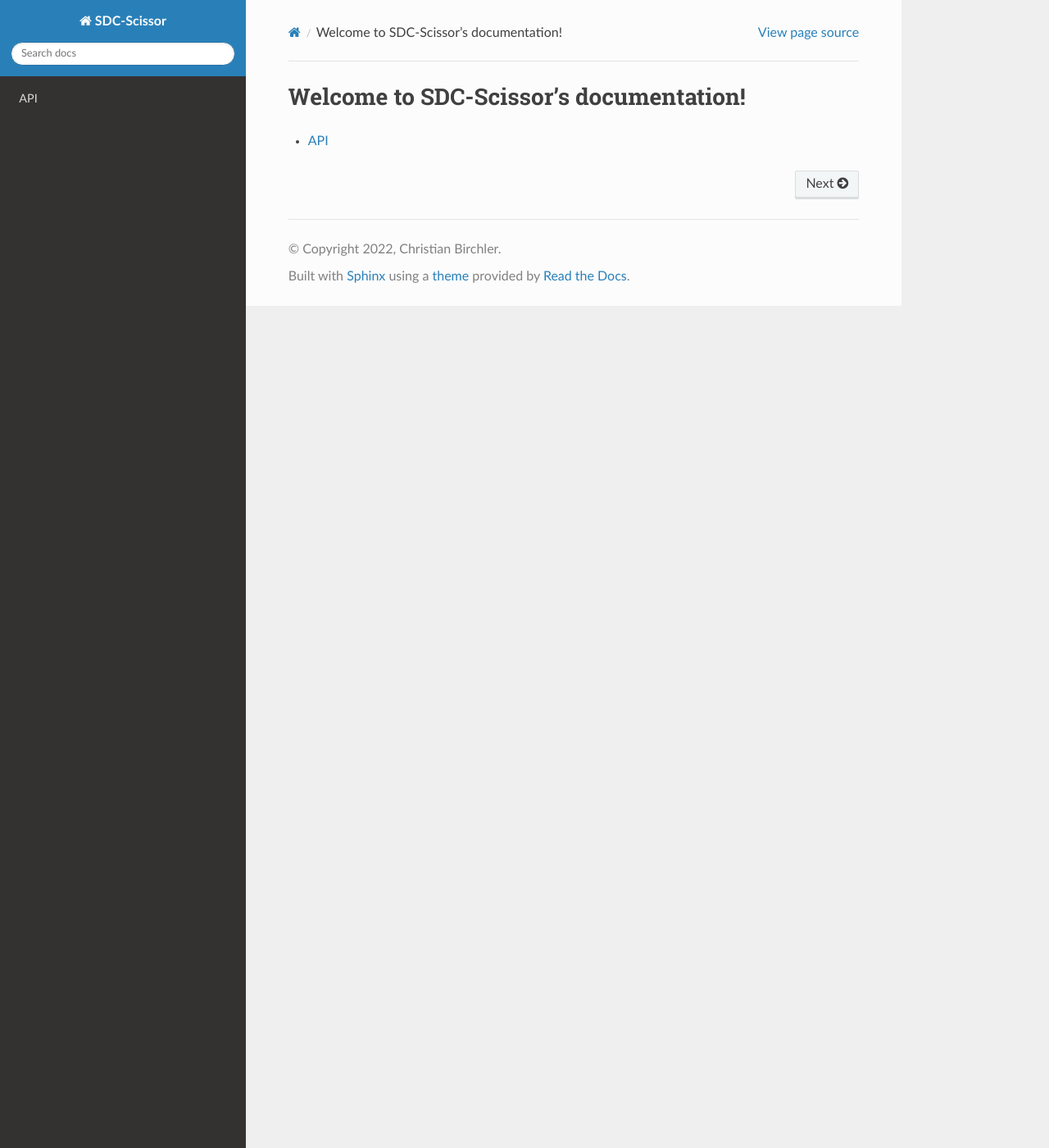
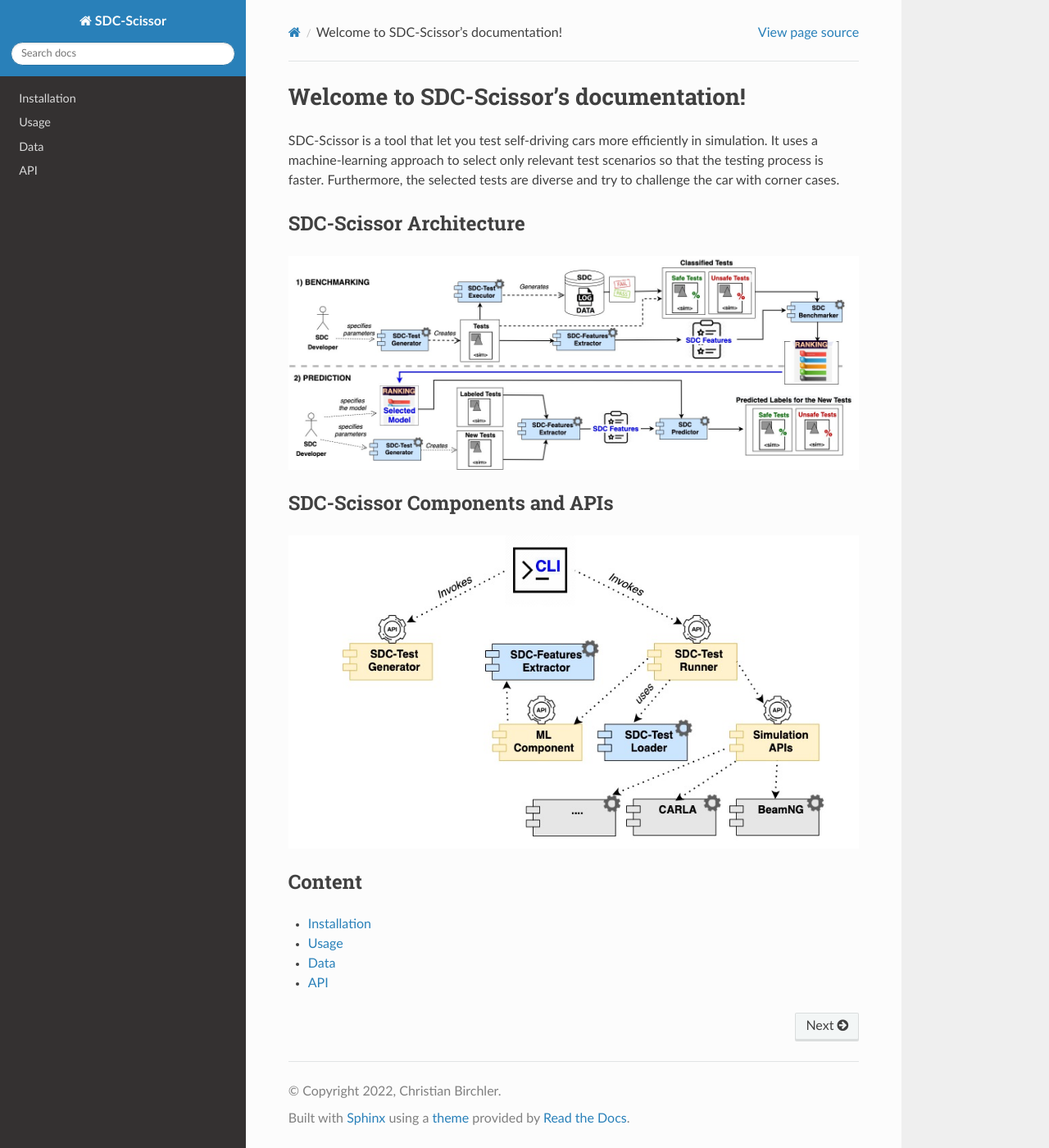
Before and after one commit to christianbirchler-org/sdc-scissor, a Sphinx documentation site: the page built from docs/index.rst, in a window 1280 px wide and 1400 px high. Shown: the whole window at 82% size. Built offline with Sphinx 7.4.7 and the Read the Docs theme 2.0.0, drawn with Linux system fonts in a browser that asks for light colours.

Commit message:
#25 add some pages

```diff
--- a/docs/api.rst
+++ b/docs/api.rst
@@ -1,5 +1,6 @@
 API
 ===
+Some preliminary words about the API.
 
 .. automodule:: sdc_scissor.testing_api.test
 .. automodule:: sdc_scissor.testing_api.test_generator
--- /dev/null
+++ b/docs/data.rst
@@ -0,0 +1,3 @@
+Data
+====
+Links to Zenodo.
--- a/docs/index.rst
+++ b/docs/index.rst
@@ -5,8 +5,24 @@
 
 Welcome to SDC-Scissor's documentation!
 =======================================
+SDC-Scissor is a tool that let you test self-driving cars more efficiently in simulation. It uses a machine-learning
+approach to select only relevant test scenarios so that the testing process is faster. Furthermore, the selected tests
+are diverse and try to challenge the car with corner cases.
 
+SDC-Scissor Architecture
+------------------------
+.. image:: ../images/sdc-scissor-architecture.jpg
+
+SDC-Scissor Components and APIs
+-------------------------------
+.. image:: ../images/sdc-scissor-APIs.jpg
+
+Content
+-------
 .. toctree::
    :maxdepth: 2
 
+   installation
+   usage
+   data
    api
--- /dev/null
+++ b/docs/installation.rst
@@ -0,0 +1,3 @@
+Installation
+============
+Some instructions about the installation process.
--- /dev/null
+++ b/docs/usage.rst
@@ -0,0 +1,3 @@
+Usage
+=====
+Some examples how to use SDC-Scissor.
```
